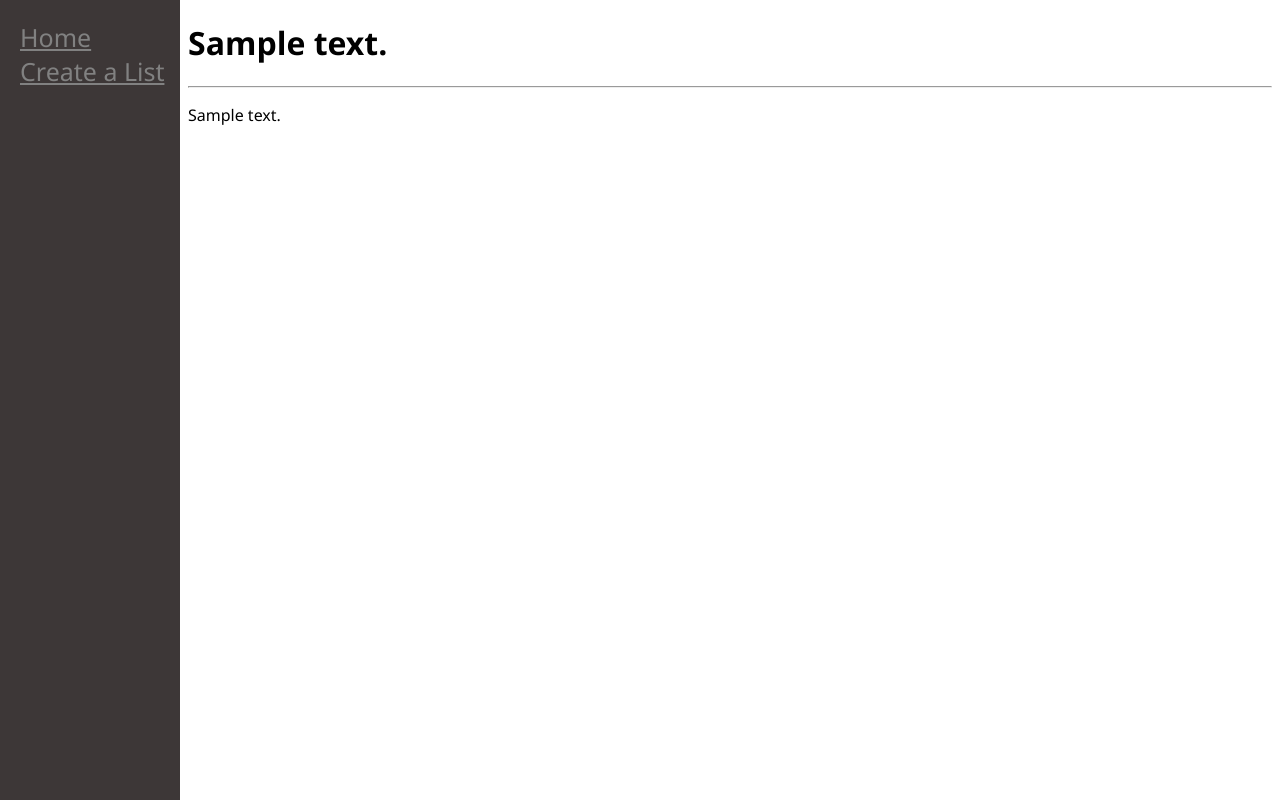
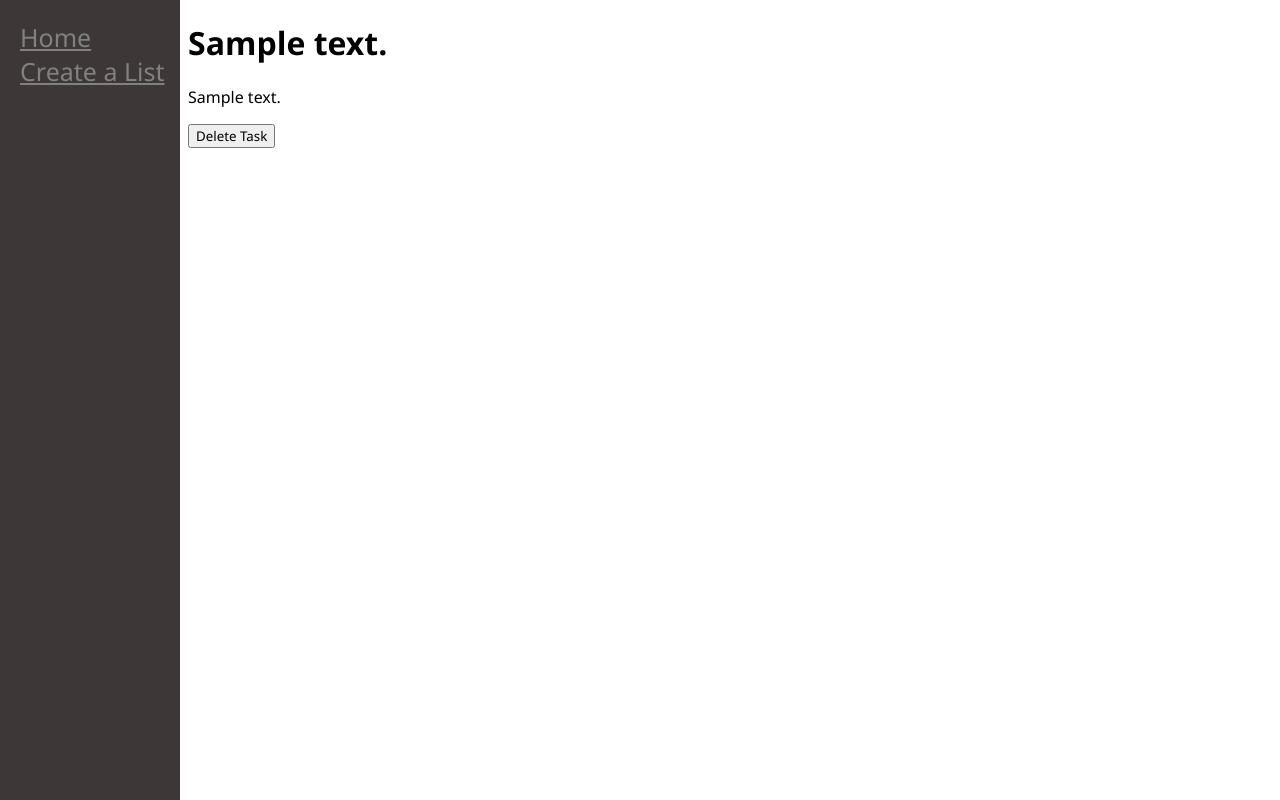
Before and after one commit to ahoodatheguy/django_todo, a Django app: page /1/item/1 in a window 1280 px wide. Run offline with Django 4.2, Linux system fonts and the light colour scheme; tables that the repository leaves empty hold one stand-in row (values such as "Sample post").

Commit message:
descriptions added, and now you can delete tasks

```diff
--- a/src/main/forms.py
+++ b/src/main/forms.py
@@ -8,3 +8,4 @@ class CreateNewList(forms.Form):
 class CreateNewTask(forms.Form):
 	name = forms.CharField(label='Task Name', max_length=300)
 	completed = forms.BooleanField(required=False, label='Completed')
+	description = forms.CharField(required=False, max_length=500)
--- a/src/main/templates/main/item.html
+++ b/src/main/templates/main/item.html
@@ -1,7 +1,10 @@
 {% extends 'main/base.html' %}
 
 {% block content %}
-	<h1>{{todo}}</h1>
-	<hr>
-	<p>{{todo.description}}</p>
+	<form action="/{{list_id}}/item/{{item_id}}/delete" method="POST">
+		{% csrf_token %}
+		<h1>{{todo}}</h1>
+		<p>{{todo.description}}</p>
+		<button>Delete Task</button>
+	</form>
 {% endblock content %}
--- a/src/main/templates/main/todolist.html
+++ b/src/main/templates/main/todolist.html
@@ -6,7 +6,7 @@
 <h1>{{todo_name}}</h1>
 <form method="post" action="#">
 	{% csrf_token %}
-	<!-- TODO Allow for ability to delete individual tasks. -->
+	<!-- DONE Allow for ability to delete individual tasks. -->
 	<ul>
 		{% for item in items %}
 			{% if item.complete == False %}
--- a/src/main/urls.py
+++ b/src/main/urls.py
@@ -7,6 +7,7 @@ urlpatterns = [
 	path('', views.index),
 	path('<int:id>', views.view_todos),
 	path('<int:list_id>/item/<int:item_id>', views.view_item),
+	path('<int:list_id>/item/<int:item_id>/delete', views.delete_item),
 	path('<int:id>/delete', views.confirm_list_delete),
 	path('create-list/', views.create_list),
 	path('<int:id>/create-task/', views.create_task)
--- a/src/main/views.py
+++ b/src/main/views.py
@@ -73,10 +73,11 @@ def create_task(response, id):
 		if form.is_valid():
 			name = form.cleaned_data['name']
 			complete = form.cleaned_data['completed']
+			description = form.cleaned_data['description']
 			print(name)
 			print(complete)
 			t = ToDoList.objects.get(id=id)
-			t.item_set.create(text=name, complete=complete)
+			t.item_set.create(text=name, complete=complete, description=description)
 			t.save()
 			return HttpResponseRedirect(f"/{t.id}")
 		else:
@@ -87,4 +88,15 @@ def create_task(response, id):
 # TODO View details on individual items.
 def view_item(response, list_id, item_id):
 	todo_item = ToDoList.objects.get(id=list_id).item_set.get(id=item_id)
-	return render(response, 'main/item.html', {'todo': todo_item})
+	return render(response, 'main/item.html', {'todo': todo_item, 'list_id': list_id, 'item_id': item_id})
+
+
+def delete_item(response, list_id, item_id):
+	todo_item = ToDoList.objects.get(id=list_id).item_set.get(id=item_id)
+	if response.POST.get('really-delete'):
+		todo_item.delete()
+		return HttpResponseRedirect(f'/{list_id}')
+	elif response.POST.get('dont-delete'):
+		return HttpResponseRedirect(f'/{list_id}')
+
+	return render(response, 'main/confirm-item-delete.html', {'todo': todo_item, 'list_id': list_id, 'item_id': item_id})
```
Also changed, not shown: src/main/templates/main/confirm-item-delete.html (added, +12 -0 lines).
